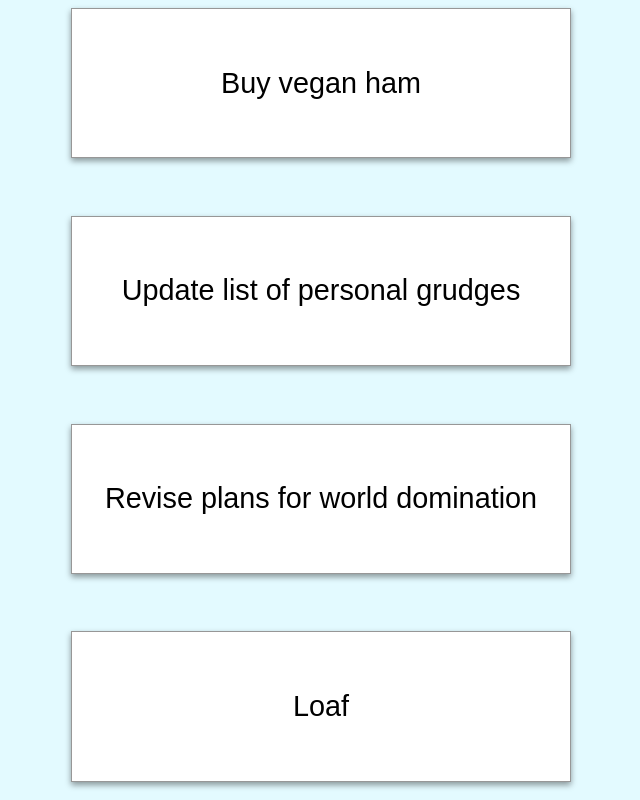
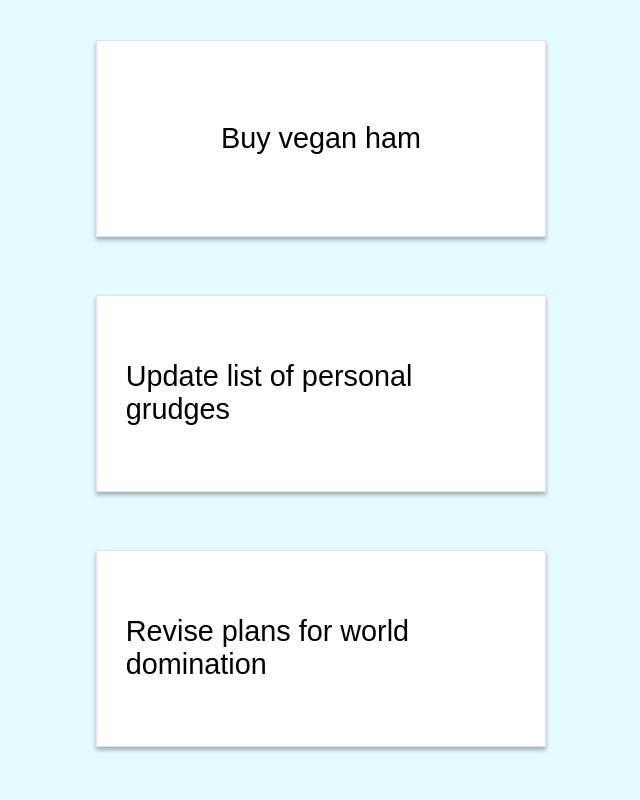
Before and after one commit to turingschool-examples/swipe-away, a website: page src/index.html in a window 1280 px wide. Shown: the top 800 px of the page, without its empty margins (319-959 px from the left). Drawn offline with Linux system fonts and the light colour scheme.

Commit message:
Update markup and styling slightly

```diff
--- a/src/cards.css
+++ b/src/cards.css
@@ -5,18 +5,23 @@ body, html {
 }
 
 .cards {
-  max-width: 500px;
+  max-width: 450px;
+  padding: 2em;
   margin: auto;
 }
 
 .card {
   margin-bottom: 2em;
+  height: 80px;
   padding: 2em 1em;
 
   background: #FFFFFF;
-  border: 1px solid #979797;
-  box-shadow: 0px 3px 6px 0px rgba(0,0,0,0.40);
+  border: 1px solid rgb(225, 225, 255);
+  box-shadow: 0px 3px 4px 0px rgba(0,0,0,0.3);
   font-size: 1.8em;
   font-weight: 300;
-  text-align: center;
+
+  display: flex;
+  align-items: center;
+  justify-content: space-around;
 }
--- a/src/index.html
+++ b/src/index.html
@@ -21,5 +21,6 @@
         Loaf
       </article>
     </section>
+    <script src="cards.js"></script>
   </body>
 </html>
```
